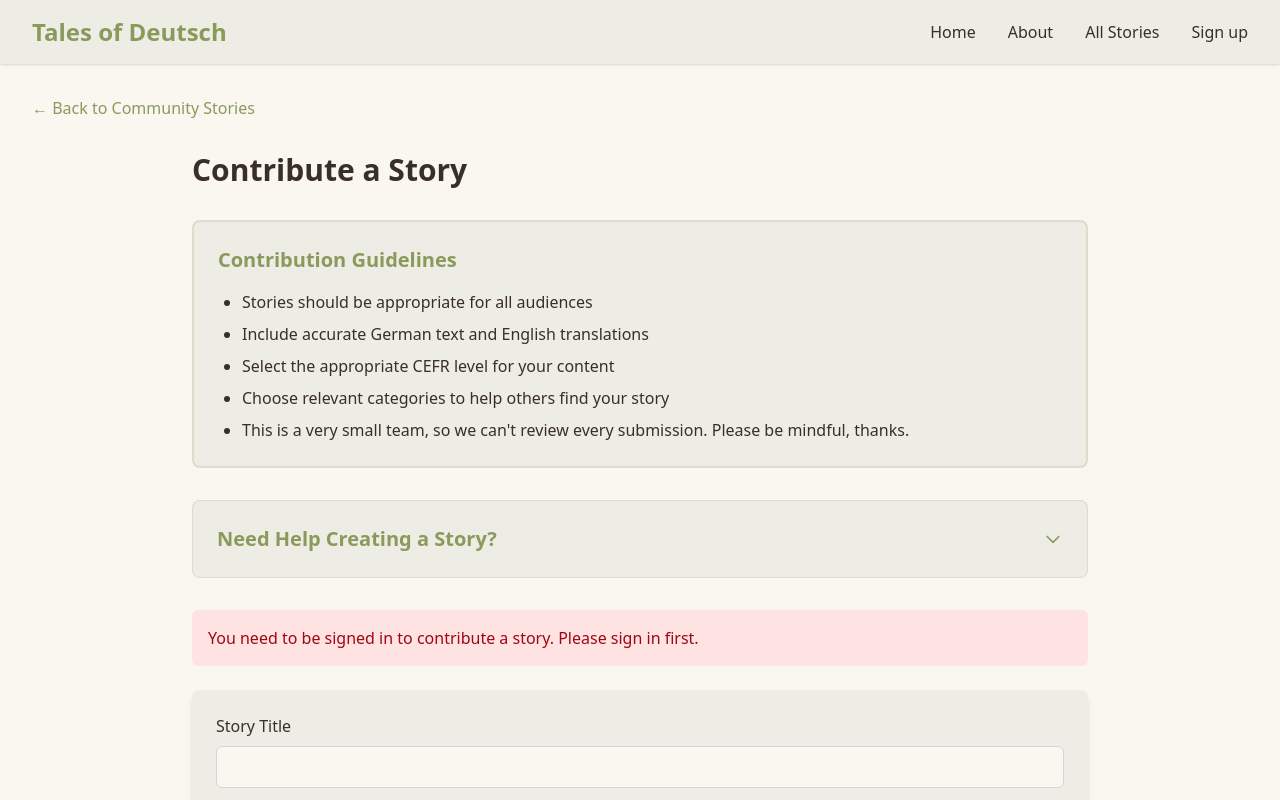
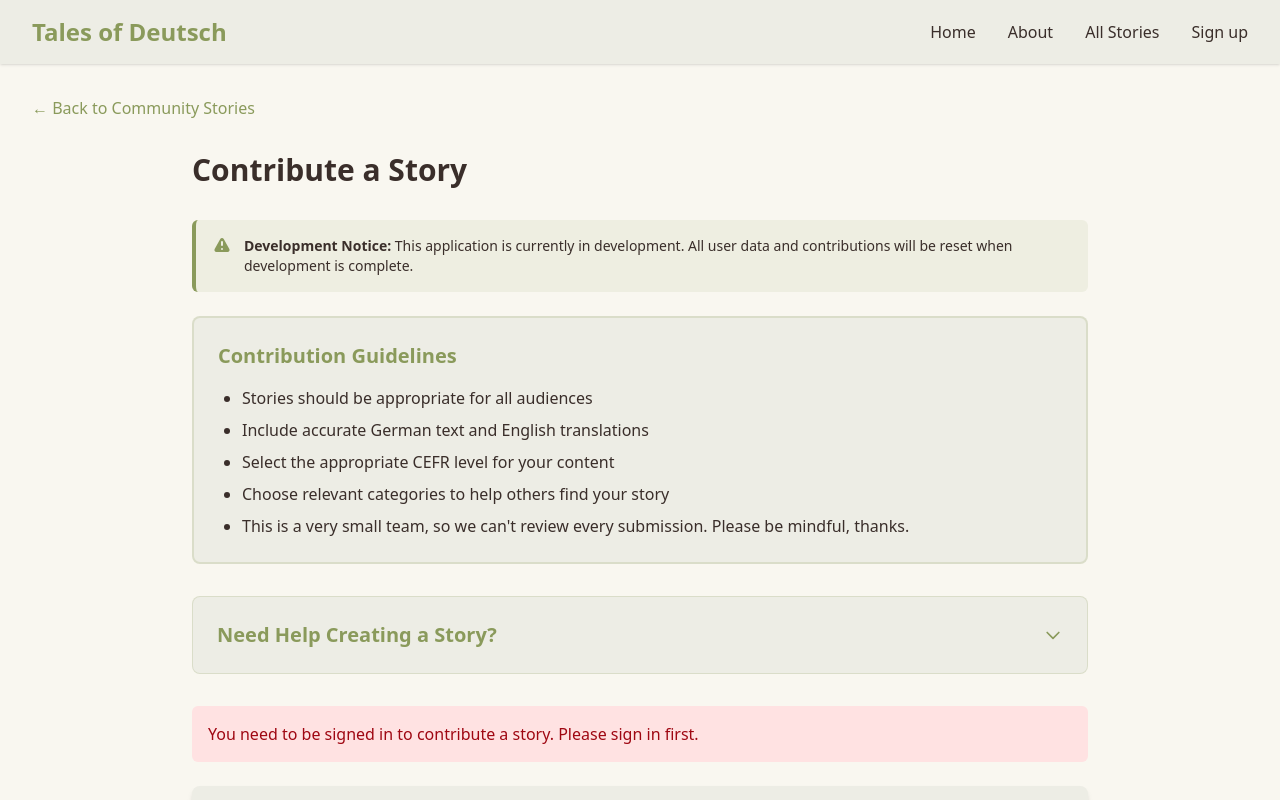
Before and after one commit to StDensity/Tales-of-Deutsch, a Next.js app: page /community/contribute in a window 1280 px wide. Shown: the top 800 px of the page. Built offline with nearby package versions, Linux system fonts and the light colour scheme; no server answers; the database is empty.

Commit message:
Added dev disclaimer and other minor changes

```diff
--- a/src/app/community/contribute/page.tsx
+++ b/src/app/community/contribute/page.tsx
@@ -7,6 +7,7 @@ import Link from "next/link";
 import CommunityStoryContributionForm from "@/components/CommunityStoryContributionForm";
 import { ParagraphInput, Category } from "@/types/story";
 import { cefrLevelEnum } from "@/db/schema";
+import DevelopmentDisclaimer from "@/components/DevelopmentDisclaimer";
 
 // Import the template prompt
 const storyTemplate = {
@@ -149,6 +150,9 @@ export default function ContributeStoryPage() {
          <div className="max-w-4xl mx-auto">
             <h1 className="text-3xl font-semibold mb-8">Contribute a Story</h1>
 
+            {/* Development Disclaimer */}
+            <DevelopmentDisclaimer />
+
             {/* Community contribution guidelines */}
             <div className="bg-card-bg border-2 border-accent/20 p-6 rounded-lg mb-8">
                <h2 className="text-accent font-semibold text-xl mb-4">
--- a/src/app/community/page.tsx
+++ b/src/app/community/page.tsx
@@ -51,9 +51,9 @@ export default function CommunityStoriesPage() {
         </div>
 
         {/* Disclaimer Banner */}
-        <div className="bg-amber-50 border border-amber-200 p-4 rounded-md mb-8">
-          <h2 className="text-amber-800 font-medium text-lg mb-2">Community Content Disclaimer</h2>
-          <p className="text-amber-700">
+        <div className="bg-accent/10 border border-accent/20 p-4 rounded-md mb-8">
+          <h2 className="text-accent font-medium text-lg mb-2">Community Content Disclaimer</h2>
+          <p className="text-accent/80">
             Stories in this section are contributed by community members and are not developed or reviewed by Tales of Deutsch.
             We are not responsible for the content, accuracy, or appropriateness of these stories.
             Please report any inappropriate content.
--- a/src/app/page.tsx
+++ b/src/app/page.tsx
@@ -1,14 +1,21 @@
 import Link from "next/link";
 import FeaturedStories from "@/components/FeaturedStories";
+import DevelopmentDisclaimer from "@/components/DevelopmentDisclaimer";
 
 export default async function Home() {
   // Get just the first 2 stories for the homepage
 
-
   return (
     <div className="min-h-screen">
+       {/* Development Disclaimer */}
+
       {/* Hero Section */}
-      <section className="bg-card-bg py-16 px-8 mb-12">
+
+      <section className="bg-card-bg pb-16 px-8 mb-12">
+      <div className="max-w-4xl mx-auto pt-4 px-8 mb-8">
+        <DevelopmentDisclaimer />
+      </div>
+
         <div className="max-w-5xl mx-auto text-center">
           <h1 className="text-5xl font-bold mb-6">Tales of Deutsch</h1>
           <p className="text-xl text-text-secondary mb-8 max-w-2xl mx-auto">
@@ -23,11 +30,12 @@ export default async function Home() {
         </div>
       </section>
 
+
       {/* Featured Stories Section */}
       <FeaturedStories />
 
       {/* Call to Action */}
-      <section className="bg-highlight/20 py-12 px-8">
+      <section className="bg-card-bg py-12 px-8">
         <div className="max-w-4xl mx-auto text-center">
           <h2 className="text-2xl font-semibold mb-4">Ready to improve your German?</h2>
           <p className="mb-6">Explore our full collection of stories and start learning today.</p>
--- a/src/app/story/[id]/layout.tsx
+++ b/src/app/story/[id]/layout.tsx
@@ -6,15 +6,33 @@ type Props = {
   children: React.ReactNode;
 };
 
+// Function to fetch story for metadata
+async function fetchStoryForMetadata(id: string) {
+  try {
+    const response = await fetch(`${process.env.NEXT_PUBLIC_BASE_URL}/api/stories/${id}`, {
+      next: { revalidate: 3600 } // Cache for 1 hour
+    });
+
+    if (!response.ok) {
+      return null;
+    }
+
+    return await response.json();
+  } catch (error) {
+    console.error("Error fetching story for metadata:", error);
+    return null;
+  }
+}
+
 export async function generateMetadata(
   { params }: Props,
   parent: ResolvingMetadata
 ): Promise<Metadata> {
   // Ensure params.id is properly handled as a string and awaited
-  const {id} = await Promise.resolve(params);
+  const { id } = await Promise.resolve(params);
 
-  // Find the story by ID
-  const story = dummyStories.find(s => s.id === parseInt(id));
+  // Fetch the story from the API
+  const story = await fetchStoryForMetadata(id);
 
   // If story not found, return default metadata
   if (!story) {
--- /dev/null
+++ b/src/components/DevelopmentDisclaimer.tsx
@@ -0,0 +1,20 @@
+import React from "react";
+
+export default function DevelopmentDisclaimer() {
+  return (
+    <div className="bg-accent/10 border-l-4 border-accent p-4 mb-6 rounded-md">
+      <div className="flex items-start">
+        <div className="flex-shrink-0">
+          <svg className="h-5 w-5 text-accent" xmlns="http://www.w3.org/2000/svg" viewBox="0 0 20 20" fill="currentColor">
+            <path fillRule="evenodd" d="M8.257 3.099c.765-1.36 2.722-1.36 3.486 0l5.58 9.92c.75 1.334-.213 2.98-1.742 2.98H4.42c-1.53 0-2.493-1.646-1.743-2.98l5.58-9.92zM11 13a1 1 0 11-2 0 1 1 0 012 0zm-1-8a1 1 0 00-1 1v3a1 1 0 002 0V6a1 1 0 00-1-1z" clipRule="evenodd" />
+          </svg>
+        </div>
+        <div className="ml-3">
+          <p className="text-sm text-primary">
+            <strong>Development Notice:</strong> This application is currently in development. All user data and contributions will be reset when development is complete.
+          </p>
+        </div>
+      </div>
+    </div>
+  );
+}
--- a/src/middleware.ts
+++ b/src/middleware.ts
@@ -10,6 +10,7 @@ const isPublicRoute = createRouteMatcher([
    "/api/stories/(.*)",
    "/api/stories",
    "/api/users/(.*)",
+   "/community"
 ]);
 
 export default clerkMiddleware(async (auth, request) => {
```
